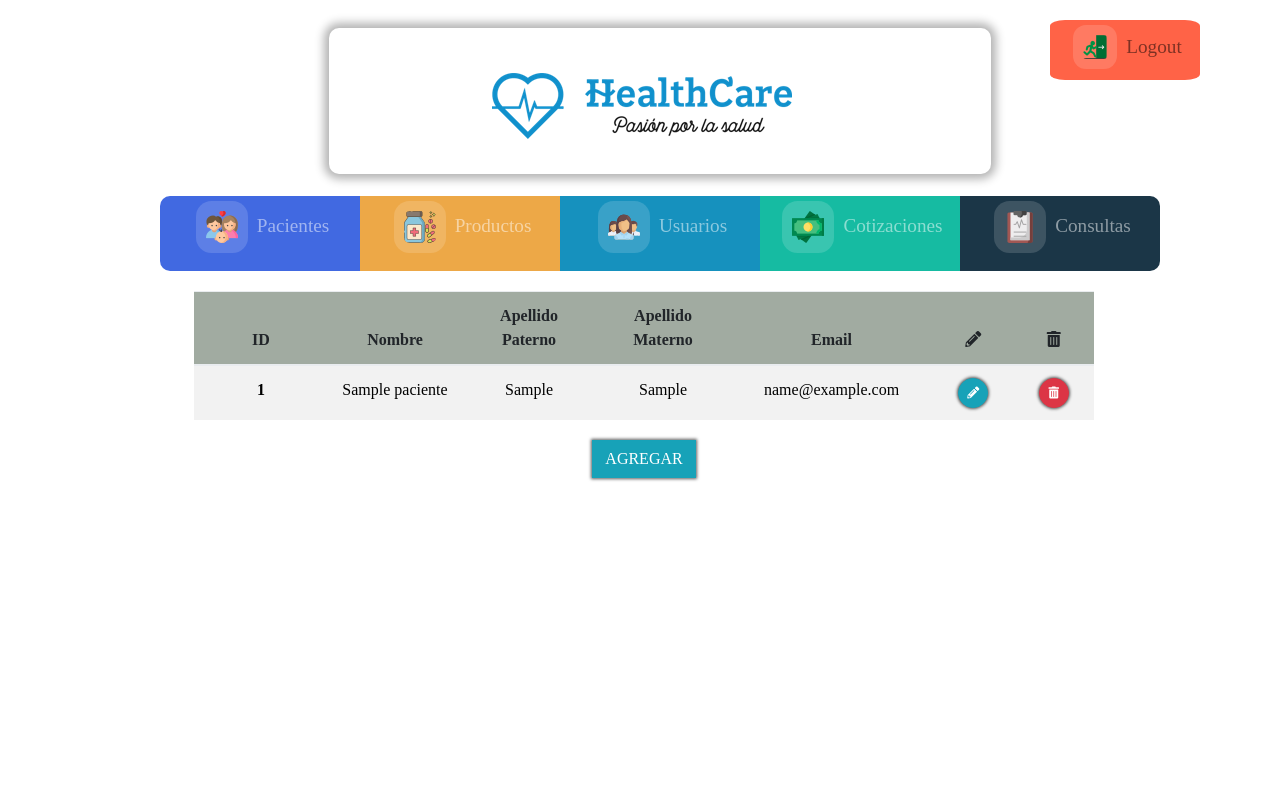
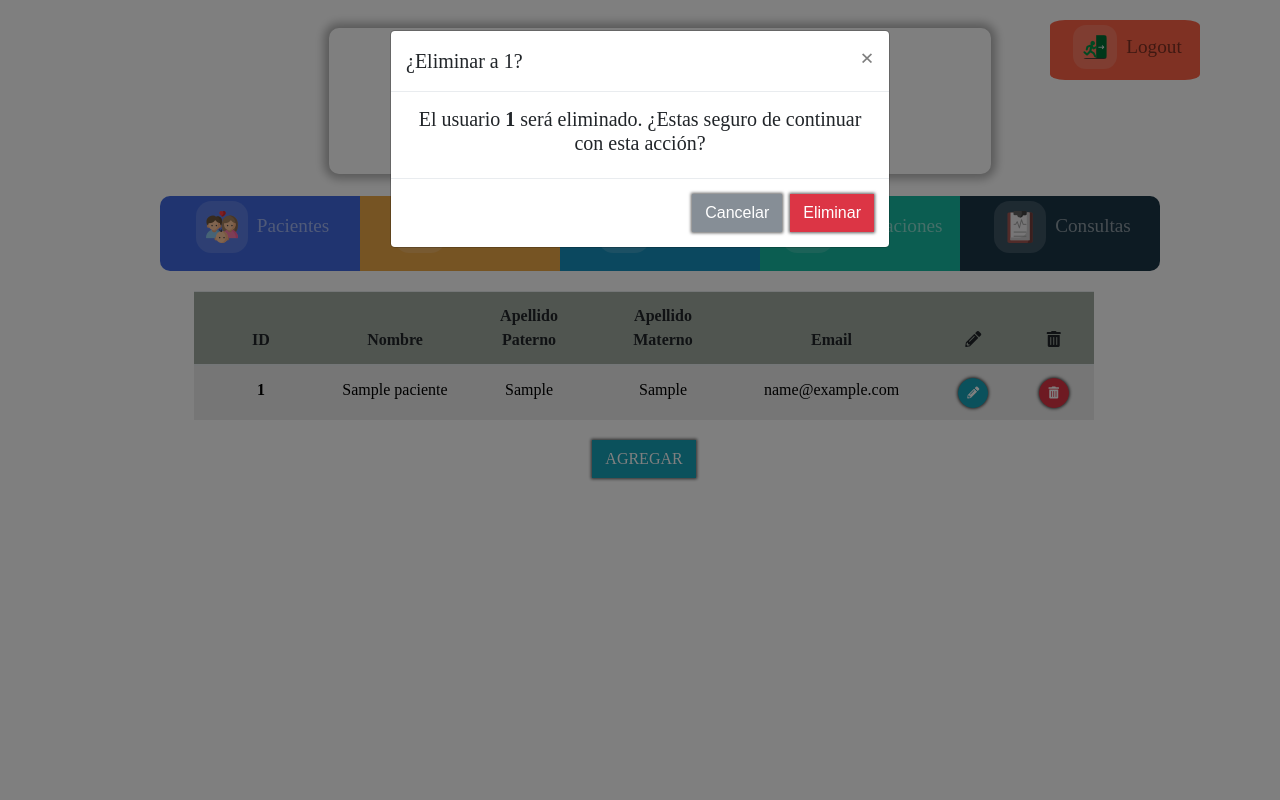
Before and after one commit to SilviaYan/Clinica, a CodeIgniter app: page /ProyectClinica/Pacientes in a window 1280 px wide, after a click that opens the changed part. Run offline with CodeIgniter, Linux system fonts and the light colour scheme; tables that the repository leaves empty or names only in its code hold one stand-in row (values such as "Sample post"); some libraries are stand-ins or nearby versions.

Commit message:
eliminar paciente

```diff
--- a/application/views/Pacientes/pacientesView.php
+++ b/application/views/Pacientes/pacientesView.php
@@ -35,8 +35,7 @@
 
                         <td> <button type="button" class="btn btn-danger btn-circle gira" data-toggle="modal" data-target="#confirmacionEliminar<?= $key['pID'] ?>"><i class="fas fa-trash-alt"></i></button>
 
-                            <div class="modal fade" id="confirmacionEliminar<?= $key['pID'] ?>
-                                " tabindex="-1" role="dialog" aria-labelledby="exampleModalCenterTitle" aria-hidden="true">
+                             <div class="modal fade" id="confirmacionEliminar<?= $key['pID'] ?>" tabindex="-1" role="dialog" aria-labelledby="exampleModalCenterTitle" aria-hidden="true">
                                  <div class="modal-dialog modal-dialog-centered" role="document">
                                      <div class="modal-content">
                                          <div class="modal-header">
@@ -46,8 +45,10 @@
                                              </button>
                                          </div>
                                          <div class="modal-body">
-                                            <h5> El paciente <strong><?= $key['pID'] ?></strong> será eliminado.
+                                             <h5> El usuario <strong><?= $key['pID'] ?></strong> será eliminado.
                                                  ¿Estas seguro de continuar con esta acción?</h5>
+
+
                                          </div>
                                          <div class="modal-footer">
                                              <button type="button" class="btn btn-secondary" data-dismiss="modal">Cancelar</button>
```
Lines whose indentation alone changed are shown as unchanged.
